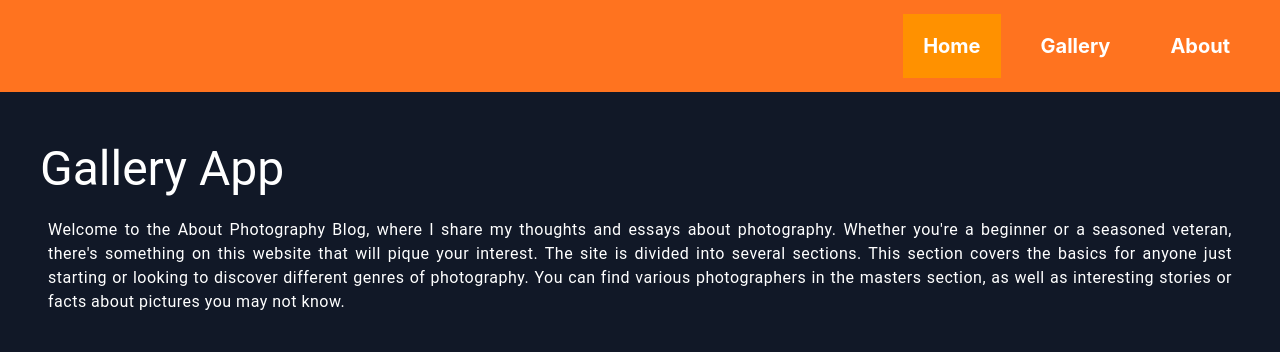
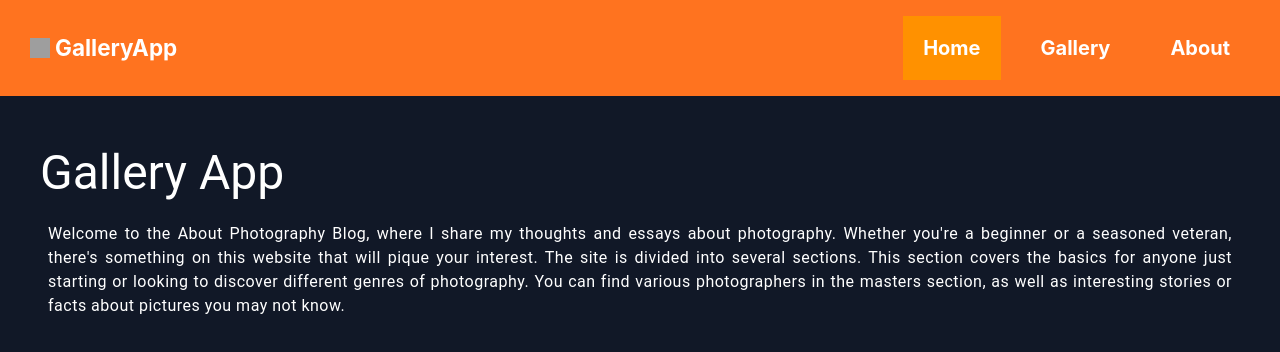
Before and after one commit to AkshayaShaji731/Gallery-App, a Vue app: page / in a window 1280 px wide. Shown: the top 352 px of the page. Built offline with nearby package versions, Linux system fonts and the light colour scheme; grey boxes are pictures that could not be loaded.

Commit message:
rm-navbar,logo alt added ,format

```diff
--- a/index.html
+++ b/index.html
@@ -2,7 +2,6 @@
 <html lang="">
   <head>
     <meta charset="UTF-8" />
-    <link rel="icon" href="/favicon.ico" />
     <meta name="viewport" content="width=device-width, initial-scale=1.0" />
     <title>Gallery App</title>
     <link
--- a/src/components/Navbar.vue
+++ b/src/components/Navbar.vue
@@ -1,5 +1,12 @@
 <template>
   <nav class="gallery-nav">
+    <div class="app-logo">
+      <img
+        src="https://encrypted-tbn0.gstatic.com/images?q=tbn:ANd9GcQN2HmvUNeIh7JMikSBZ3v5bV3T8sumpWJ3NOI0SyieSEeMVaWsKTx_qF2Bixk75omg8Fw&usqp=CAU"
+        alt="Gallery app"
+      />
+      <h2>GalleryApp</h2>
+    </div>
     <ul>
       <li v-for="routes in ROUTE_LIST" :key="routes.title">
         <RouterLink
@@ -30,19 +37,40 @@ const getRouteStatusByRoute = (routePath) => {
 </script>
 
 <style scoped>
+.app-logo {
+  display: flex;
+  justify-content: center;
+  align-items: center;
+  gap: 5px;
+}
+
+.app-logo img {
+  width: 20px;
+  height: 20px;
+}
+
+.app-logo h2 {
+  color: #fff;
+}
+
 .gallery-nav {
   background-color: #ff731f;
   width: 100%;
   padding: 30px;
-  position: relative;
+  display: flex;
+  justify-content: space-between;
+  align-items: center;
 }
 
 .gallery-nav ul {
   list-style-type: none;
   display: flex;
-  justify-content: flex-end;
   gap: 20px;
   font-size: 20px;
   font-weight: bold;
 }
+
+.gallery-nav ul a {
+  color: #fff;
+}
 </style>
--- a/src/components/navbar.vue
+++ /dev/null
@@ -1,53 +0,0 @@
-<template>
-  <nav class="gallery-nav">
-    <div class="app-logo">
-      <img
-        src="https://encrypted-tbn0.gstatic.com/images?q=tbn:ANd9GcQN2HmvUNeIh7JMikSBZ3v5bV3T8sumpWJ3NOI0SyieSEeMVaWsKTx_qF2Bixk75omg8Fw&usqp=CAU"
-        alt=""
-      />
-      <h2>GalleryApp</h2>
-    </div>
-    <ul>
-      <li><a href="/">Home</a></li>
-      <li><a href="">Gallery</a></li>
-      <li><a href="/about">About</a></li>
-    </ul>
-  </nav>
-</template>
-
-<script></script>
-
-<style scoped>
-.app-logo {
-  display: flex;
-  justify-content: center;
-  align-items: center;
-  gap: 5px;
-}
-.app-logo img {
-  width: 20px;
-  height: 20px;
-}
-.app-logo h2 {
-  color: #fff;
-}
-.gallery-nav {
-  background-color: #ff731f;
-  width: 100%;
-  padding: 30px;
-  display: flex;
-  justify-content: space-between;
-  align-items: center;
-}
-
-.gallery-nav ul {
-  list-style-type: none;
-  display: flex;
-  gap: 20px;
-  font-size: 20px;
-  font-weight: bold;
-}
-.gallery-nav ul a {
-  color: #fff;
-}
-</style>
```
